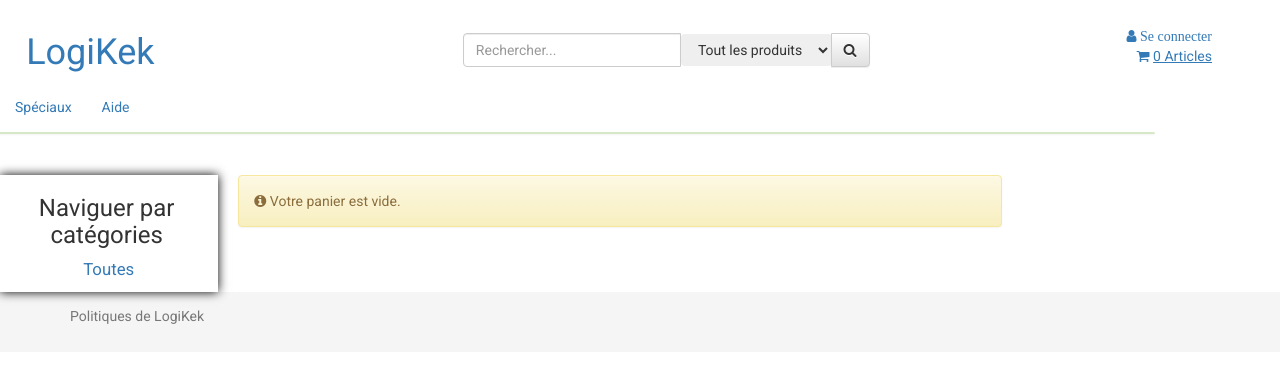
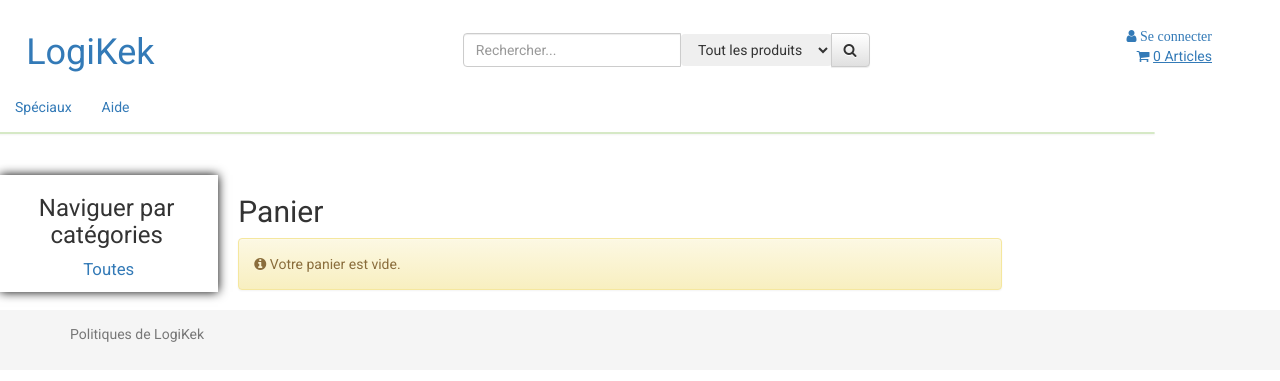
Before and after one commit to Tri125/LogiKek, a PHP site: page /panierGestion.php in a window 1280 px wide. Shown: the top 381 px of the page. Run offline with PHP 8.4, Linux system fonts and the light colour scheme; data that the repository does not hold is empty; some libraries are stand-ins or nearby versions.

Commit message:
Affiche un label Panier lorsque le panier est vide.

```diff
--- a/panierGestion.php
+++ b/panierGestion.php
@@ -126,6 +126,7 @@
 				</tfoot>
 			</table>
 	<?php else : ?>
+		<h2>Panier</h2>
 		<div class="alert alert-warning" role="alert">
 			<i class="fa fa-info-circle"></i>
 			Votre panier est vide.
```
